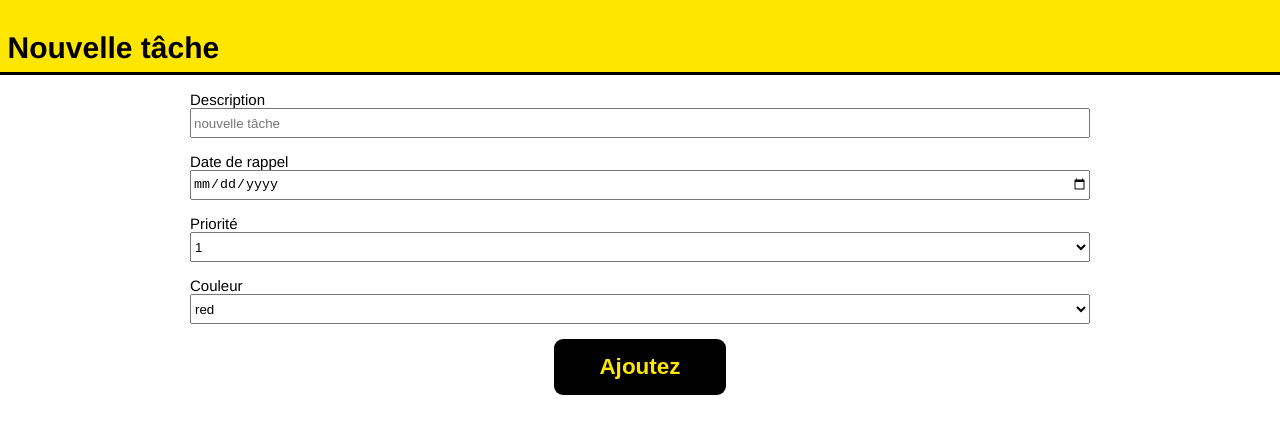
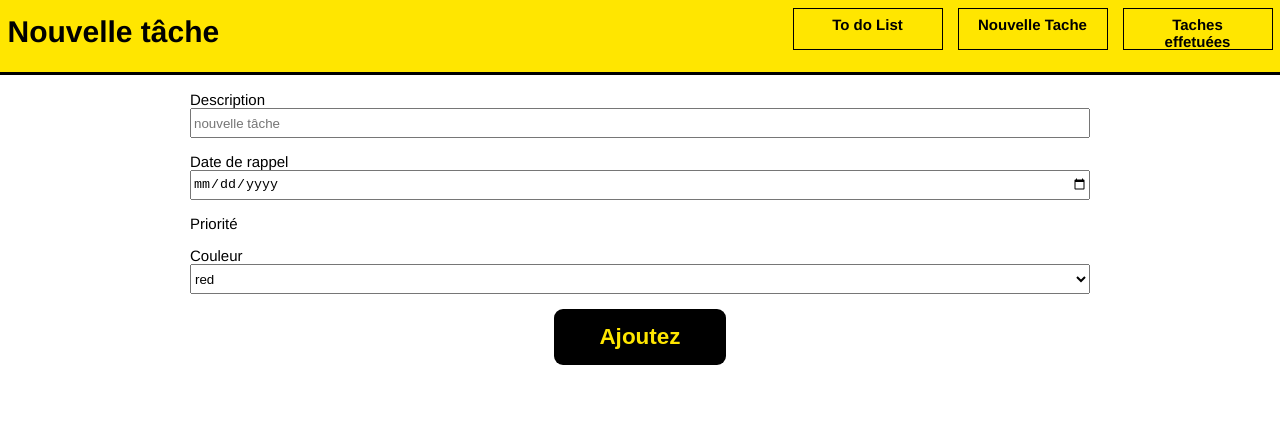
Before and after one commit to wdhaghost/To-do-list-CRUD, a PHP site: page /new_task.php in a window 1280 px wide. Shown: the top 434 px of the page. Run offline with PHP 8.4, Linux system fonts and the light colour scheme.

Commit message:
js added

```diff
--- a/css/style.css
+++ b/css/style.css
@@ -4,12 +4,54 @@
     font-size: 15px;
     font-family:  Helvetica,Arial, sans-serif;
 }
-*{
+/* NORMALIZER */
+
+* {
     box-sizing: border-box;
 }
-body{
+
+body {
     margin: 0;
 }
+
+h1,
+h2,
+h3,
+h4,
+h5,
+h6 {
+    margin: 0;
+    padding: 0;
+}
+
+p {
+    margin: 0;
+    padding: 0;
+}
+
+ul {
+    margin: 0;
+    padding: 0;
+    list-style: none;
+}
+
+a {
+    text-decoration: none;
+}
+
+button {
+    border: none;
+    background: none;
+}
+
+input:focus,
+select:focus,
+textarea:focus,
+button:focus {
+    outline: none;
+}
+
+
 .container{
     width: 100%;
     margin: 0;
@@ -19,20 +61,127 @@ body{
 }
 
 .header{
+    display: flex;
+    justify-content: space-between;
     background: #FFE600;
     width: 100%;
     height: 75px;
-    padding: 0.75rem 0.5rem;
+    padding: 1rem 0.5rem;
     border-bottom: 3px solid black;
     position: absolute;
-    z-index: 50;
     top:0;
+    z-index: 100;
 }
 .main-title{
     font-size: 2rem;
 }
+
+
+.nav-item{
+    text-align: center;
+    width: 100%;
+
+    font-size: 1.5rem;
+    margin-bottom: 1rem;
+    border-bottom: black;
+}
+.main-nav-link {
+    display: block;
+    text-align: center;
+    box-shadow: 1px;
+    font-weight: 700;
+    color: black;
+}
+.burger-button{
+}
+.nav-item:hover{
+    color: #FFE600;
+    background-color:#c9b500;
+    transition: all;
+
+}
+
+.nav-burger {
+    display:block;
+    font-size: 3rem;
+    color: var(--primary-color);
+    cursor: pointer;
+}
+.nav-arrow {
+    display:none;
+    font-size: 3rem;
+    color: var(--primary-color);
+    cursor: pointer;
+}
+@media screen AND (max-width:600px) {
+    body{
+        overflow: hidden;
+    }
+    .main-nav-list{
+        background-color: #ffe60096;
+       position: absolute;
+        margin-top: 75px;
+        top:0;
+        right:-100vw;
+        width:100vw;
+        height: 100vh;
+        transition-duration: 0.3s;
+    }
+    .main-nav-list.active{
+        right:0;
+        transition-duration: 0.3s;
+
+    }
+    .nav-burger.active{
+        display:none;
+    }
+    .nav-arrow.active{
+        display:block;
+    }
+}
+@media screen AND (min-width:600px) {
+    .main-nav{
+        display: flex;
+
+
+
+    }
+    .main-nav-list{
+        display: flex;
+        justify-content: space-evenly;
+        align-items: center;
+        gap:1rem;
+        height: 100%;
+    }
+    .nav-item{
+        display: block;
+        width: 10rem;
+        height:100%;
+        border:1px solid black ;
+        padding: 0.5rem 1rem;
+    }
+    .main-nav-link {
+        display: block;
+        text-align: center;
+        font-size: 1rem;
+        font-weight: 700;
+        color: black;
+    }
+    .nav-burger {
+        display:none;
+        font-size: 3rem;
+        color: var(--primary-color);
+        cursor: pointer;
+    }
+    .nav-arrow {
+        display:none;
+        font-size: 3rem;
+        color: var(--primary-color);
+        cursor: pointer;
+    }
+}
 .task-list{
-    list-style: none;
+
     margin: 0;
     padding: 0;
     display: flex;
--- /dev/null
+++ b/includes/_footer.php
@@ -0,0 +1,4 @@
+</div>
+</body>
+<script src="js/script.js?<?=time()?>"></script>
+</html>
--- a/includes/_functions.php
+++ b/includes/_functions.php
@@ -5,56 +5,164 @@ $dbCo = new PDO(
         'php',
         'password'
     );
-$dbCo->setAttribute(PDO::ATTR_DEFAULT_FETCH_MODE,PDO::FETCH_ASSOC);
-}
-catch (Exception $e) {
-    die("Unable to connect to the database.".$e->getMessage());
+    $dbCo->setAttribute(PDO::ATTR_DEFAULT_FETCH_MODE, PDO::FETCH_ASSOC);
+} catch (Exception $e) {
+    die("Unable to connect to the database." . $e->getMessage());
 }
 
 
-function getAllTask($data,$done){
-    $query= $data ->prepare("SELECT id_task,description,date_reminder,priority,color,done,id_user FROM task WHERE done=$done
-    ORDER BY `priority`ASC") ;
+function getAllTask($data, $done)
+{
+    $query = $data->prepare("SELECT id_task,description,date_reminder,priority,color,done,id_user FROM task WHERE done=$done
+    ORDER BY `priority`ASC");
     $query->execute();
     return $query->fetchAll();
 }
 
 
-function taskToHtml(array $array):string {
-$html="";
-foreach($array as $task){
-   $state= $task["done"]==1 ? "undone" : "done";
-    $html.="<li id=".$task["id_task"]." class=\"task\"><div class=\"state\"><a class=\"check\" href=\"index.php?action=".$state."&id_task=".$task["id_task"]."\"></a></div>";
-    $html.="<div class=\"task-description\">";
-    $html.="<h3>".$task["description"]."</h3>";
-    $html.="<p>Rappel : ".$task["date_reminder"]."</p></div>";
-    $html.="<div class=\"manage-section\"><a class=\"icon\" href=\"task.php?id_task=".$task["id_task"]."\"><i class=\"fa-solid fa-pen\"></i></a></div><div class=\"priority-section\"><div class=\"priority-btn\"><a class=\"link\"href=\"index.php?action=up&id_task=".$task["id_task"]."\"><i class=\"fa-solid fa-chevron-up\"></i></a></div><p>".$task["priority"]."</p><div class=\"priority-btn\"><a class=\"link\" href=\"index.php?action=down&id_task=".$task["id_task"]."\"><i class=\"fa-solid fa-chevron-down\"></i></a></div></div></li>";
+function taskToHtml(array $array): string
+{
+    $html = "";
+    foreach ($array as $task) {
+        $state = $task["done"] == 1 ? "undone" : "done";
+        $html .= "<li id=" . $task["id_task"] . " class=\"task\"><div class=\"state\"><a class=\"check\" href=\"index.php?action=" . $state . "&id_task=" . $task["id_task"] . "\"></a></div>";
+        $html .= "<div class=\"task-description\">";
+        $html .= "<h3>" . $task["description"] . "</h3>";
+        $html .= "<p>Rappel : " . $task["date_reminder"] . "</p></div>";
+        $html .= "<div class=\"priority-section\"><div class=\"priority-btn\"><a class=\"icon\"href=\"index.php?action=up&id_task=" . $task["id_task"] . "\"><i class=\"fa-solid fa-chevron-up\"></i></a></div><p>" . $task["priority"] . "</p><div class=\"priority-btn\"><a class=\"icon\" href=\"index.php?action=down&id_task=" . $task["id_task"] . "\"><i class=\"fa-solid fa-chevron-down\"></i></a></div></div><div class=\"manage-section\"><a class=\"icon\" href=\"task.php?id_task=" . $task["id_task"] . "\"><i class=\"fa-solid fa-pen\"></i></a><a class=\"icon delete-btn\" href=\"index.php?action=delete&id_task=" . $task["id_task"] . "\"><i class=\"fa-solid fa-trash\"></i></a></div></li>";
     }
     return $html;
-
 }
-function getTaskById( $db,string $id):array|bool {
-    $query= $db ->prepare("SELECT id_task,description,date_reminder,priority,color,done,id_user FROM task WHERE id_task=:id_task ") ;
+function getTaskById($db, string $id): array|bool
+{
+    $query = $db->prepare("SELECT id_task,description,date_reminder,priority,color,done,id_user FROM task WHERE id_task=:id_task ");
     $query->execute([
-        "id_task"=>$id
+        "id_task" => $id
     ]);
     return $query->fetch();
 }
 
-function preVarDump($value){
+function preVarDump($value)
+{
     echo "<pre>";
     var_dump($value);
     echo "</pre>";
 }
-function taskDone( $id,$dbCo){
+function taskDone($id, $dbCo)
+{
 
     $query = $dbCo->prepare(
         "UPDATE`task`
         SET `done`=1
-        WHERE id_task=:id_task ;");
+        WHERE id_task=:id_task;"
+    );
     $query->execute([
         "id_task" => $id
     ]);
     header("location:index.php");
 }
-?>
+
+function getMaxPriority(PDO $dbCO):int{
+    $query= $dbCO ->prepare("SELECT MAX(priority) FROM task WHERE done=0 ") ;
+    $query->execute();
+    return  $query->fetchColumn();
+}
+function movePriority($action, $id, $dbCo){
+
+    $task = getTaskById($dbCo, $id);
+    $priority = $task["priority"];
+    if ($action === "up" && $priority > 1) {
+        $new_priority = $priority - 1;
+        $query = $dbCo->prepare(
+            "UPDATE`task`
+            SET priority=:old_priority
+            WHERE priority=:new_priority"
+        );
+        $query->execute([
+            "new_priority" => $new_priority,
+            "old_priority" => $priority
+        ]);
+        $query = $dbCo->prepare(
+            "UPDATE`task`
+        SET priority=:priority
+        WHERE id_task=:id_task ;"
+        );
+        $query->execute([
+            "id_task" => $id,
+            "priority" => $new_priority
+        ]);
+
+        header("location:index.php");
+    } elseif ($action === "down"&&$priority === getMaxPriority($dbCo)) {
+        $new_priority = $priority + 1;
+        $query = $dbCo->prepare(
+            "UPDATE`task`
+            SET priority=:old_priority
+            WHERE priority=:new_priority"
+        );
+        $query->execute([
+            "new_priority" => $new_priority,
+            "old_priority" => $priority
+        ]);
+        $query = $dbCo->prepare(
+            "UPDATE`task`
+            SET priority=:priority
+            WHERE id_task=:id_task ;"
+        );
+        $query->execute([
+            "id_task" => $id,
+            "priority" => $new_priority
+        ]);
+    }
+}
+$items = [
+    [
+        "link" => "index.php",
+        "nav_title" => "To do List"
+    ],
+    [
+        "link" => "new_task.php",
+        "nav_title" => "Nouvelle Tache"
+    ],
+    [
+        "link" => "task_done.php",
+        "nav_title" => "Taches effetuées"
+    ]
+
+];
+
+function getItmFromArray(array $array): string
+{
+    $links = "";
+    foreach ($array as $itm) {
+        $links .= "<li class=\"nav-item\"><a class=\"main-nav-link\" href=" . $itm["link"] . ">" . $itm["nav_title"] . "</a></li>";
+    }
+    return $links;
+};
+
+function deleteTask(int $id,$dbCo){
+
+    $query = $dbCo->prepare(
+        "DELETE
+        FROM`task`
+        WHERE id_task=:id_task;"
+    );
+    $query->execute([
+        "id_task" => $id
+    ]);
+    header("location:index.php");
+}
+
+function clearFromTags(array $array) :array {
+return array_map("strip_tags",$array);
+}
+
+function isForToday(PDO $dbCo) :array|bool{
+    $query = $dbCo->prepare("SELECT description,date_reminder FROM task
+    WHERE date_reminder= CURDATE() and done=0") ;
+    $query->execute();
+    return $query->fetchAll();
+}
+function displayPopUp($array){
+
+}
--- a/includes/_header.php
+++ b/includes/_header.php
@@ -5,7 +5,7 @@
     <meta charset="UTF-8">
     <meta http-equiv="X-UA-Compatible" content="IE=edge">
     <meta name="viewport" content="width=device-width, initial-scale=1.0">
-    <link href="css/style.css?<?=time()?>"" rel="stylesheet">
+    <link href="css/style.css?<?=time()?>" rel="stylesheet">
     <link href="fontawesome-free-6.1.2-web/css/all.css" rel="stylesheet">
     <title><?=$title?></title>
 </head>
@@ -14,4 +14,12 @@
     <div class="container">
         <header class="header">
             <h1 class="main-title"><?=$title?></h1>
+            <nav class="main-nav">
+                <ul id="main-nav-list" class="main-nav-list">
+                <?php
+                echo getItmFromArray($items); ?>
+                </ul>
+                <button id="nav-burger" class="nav-burger"><i class="fa fa-bars" aria-hidden="true"></i></button>
+                <button id="nav-arrow" class="nav-arrow"> <i class="fa fa-angle-right" aria-hidden="true"></i></button>
+            </nav>
         </header>
--- a/new_task.php
+++ b/new_task.php
@@ -1,7 +1,7 @@
 <?php
 require_once "includes/_functions.php";
 $title = "Nouvelle tâche";
-require_once "includes/_header.php"
+require_once "includes/_header.php";
 ?>
 <div class="main">
 <form action="new_task.php" method="post" class="task-form">
@@ -11,21 +11,16 @@ require_once "includes/_header.php"
     </div>
     <div class="form-element">
         <label for="date_reminder">Date de rappel</label>
-        <input type="date" name="date_reminder" id="" required class="input">
+        <input type="date" name="date_reminder" id=""  class="input">
     </div>
     <div class="form-element">
         <label for="priority">Priorité</label>
-        <select name="priority" id="priority-lvl" required class="input">
-            <option value="1">1</option>
-            <option value="2">2</option>
-            <option value="3">3</option>
-            <option value="4">4</option>
-            <option value="5">5</option>
-        </select>
+
+
     </div>
     <div class="form-element">
         <label for="color">Couleur</label>
-        <select name="color" id="color" required class="input">
+        <select name="color" id="color"  class="input">
             <option value="red">red</option>
             <option value="blue">blue</option>
             <option value="yellow">yellow</option>
@@ -39,14 +34,14 @@ require_once "includes/_header.php"
 <?php
 $task=[];
 
-
+clearFromTags($_POST);
 if((isset($_POST['description'])&&strlen($_POST['description'])>0)){
     $query= $dbCo ->prepare("INSERT INTO `task`( `description`, `date_reminder`, `priority`, `color`, `done`, `id_user`)
     VALUES (:description,:date_reminder,:priority,:color,0,1) ") ;
     $query->execute([
     "description"=>$_POST['description'],
-    "date_reminder"=>$_POST['date_reminder'],
-    "priority"=>$_POST['priority'],
+    "date_reminder"=>empty($_POST['date_reminder'])? NULL:$_POST['date_reminder'],
+    "priority"=>getMaxPriority($dbCo)+1,
     "color"=>$_POST['color']
 ]);
 header("location: index.php");
@@ -54,7 +49,6 @@ header("location: index.php");
 
 ?>
 
-</div>
-</body>
-
-</html>
+<?php
+require_once "includes/_footer.php";
+?>
```
Also changed, not shown: other parts of css/style.css (+38 -3 lines), index.php (+14 -6 lines), js/script.js (added, +20 -0 lines), task.php (+6 -21 lines), task_done.php (+3 -4 lines). Lines whose indentation alone changed are shown as unchanged.
